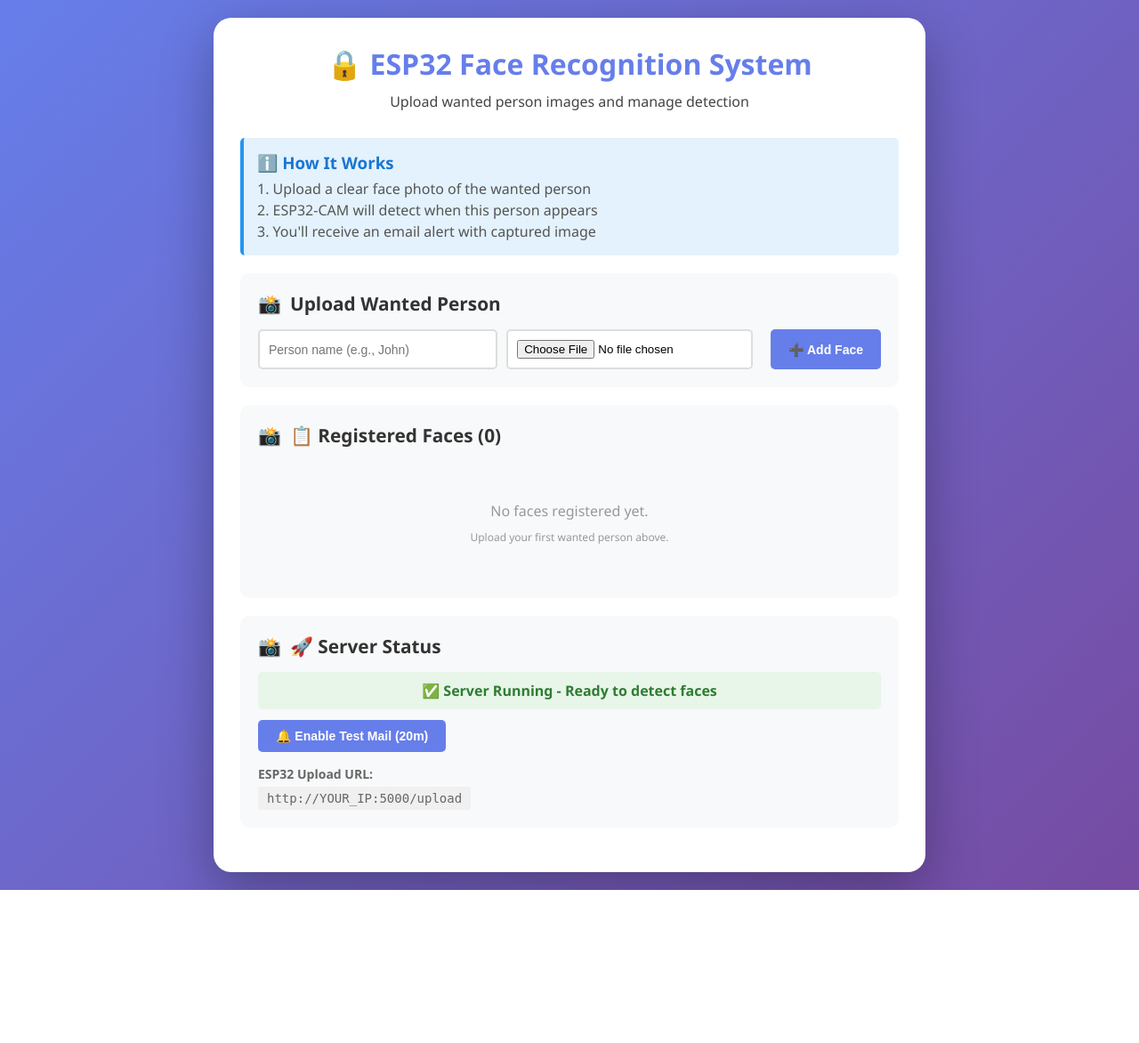
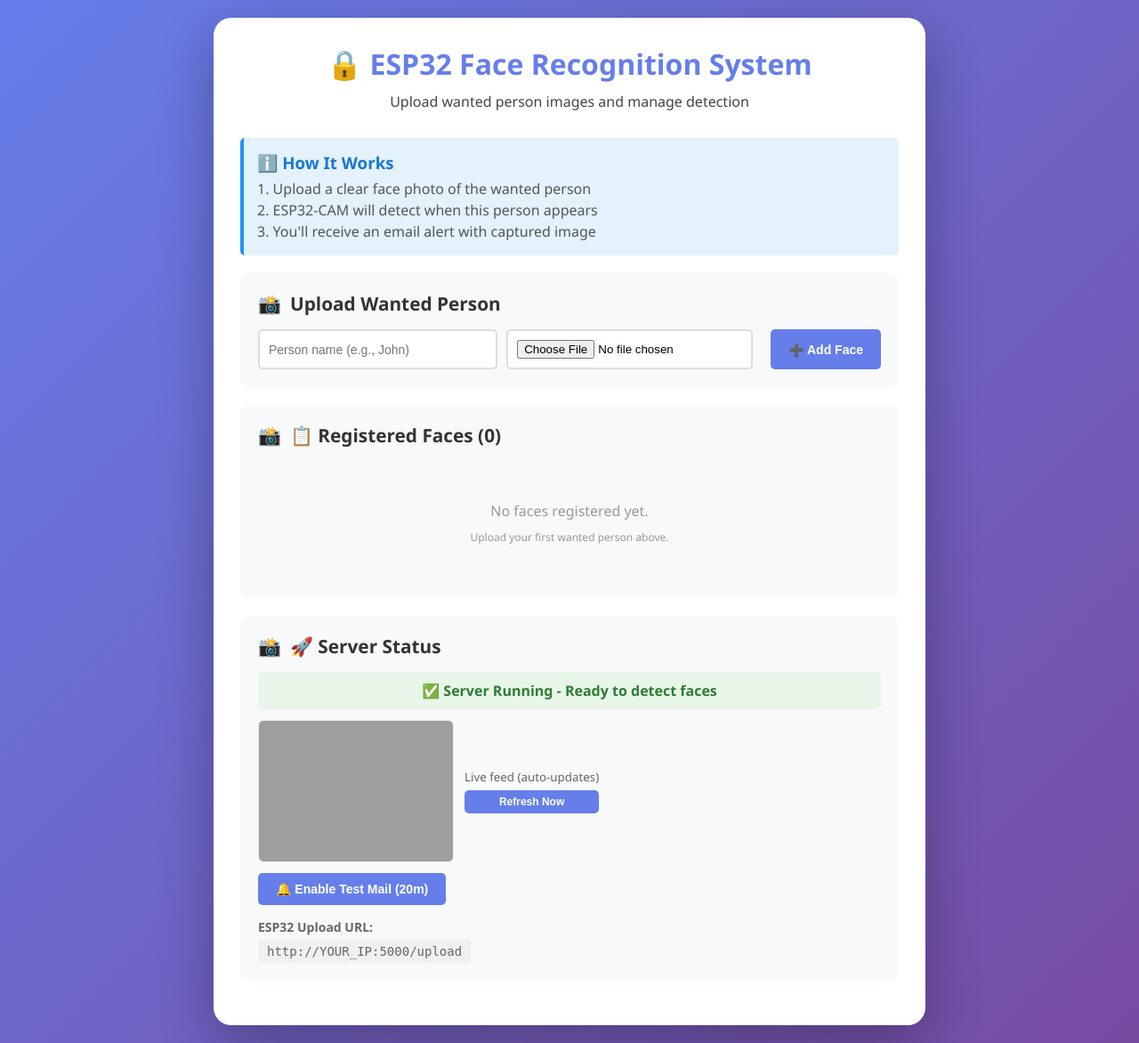
Before and after one commit to NMAAJI/esp32_face_server, a Flask app: page / in a window 1280 px wide. Shown: the whole page at 89% size. Before the commit the page ends 1000 px from the top, so only its background shows below. Run offline with Flask 3, Linux system fonts and the light colour scheme; grey boxes are pictures that could not be loaded.

Commit message:
Add live feed + test-mail UI and SMTP error reporting

```diff
--- a/app.py
+++ b/app.py
@@ -186,6 +186,12 @@ def upload_image():
         timestamp = datetime.now().strftime("%Y%m%d_%H%M%S")
         temp_path = os.path.join(STATIC_DIR, f"temp_{timestamp}.jpg")
         cv2.imwrite(temp_path, frame)
+        # Update latest frame for live feed (overwrites)
+        try:
+            latest_path = os.path.join(STATIC_DIR, 'latest.jpg')
+            cv2.imwrite(latest_path, frame)
+        except Exception as e:
+            print(f"Could not write latest frame: {e}")
 
         # Check if there are known faces
         known_faces = [f for f in os.listdir(KNOWN_DIR) if f.endswith(('.jpg', '.jpeg', '.png'))]
--- a/templates/index.html
+++ b/templates/index.html
@@ -208,6 +208,15 @@
                 ✅ Server Running - Ready to detect faces
             </div>
             <div style="margin-top:12px; display:flex; gap:8px; align-items:center;">
+                <div id="liveFeedWrap" style="display:flex; gap:12px; align-items:center;">
+                    <img id="liveFeed" src="/static/latest.jpg" alt="Live feed" style="width:220px; height:160px; object-fit:cover; border-radius:6px; border:1px solid #eee;">
+                    <div style="display:flex; flex-direction:column; gap:6px;">
+                        <small style="color:#666;">Live feed (auto-updates)</small>
+                        <button id="refreshLive" type="button" style="padding:6px 10px; font-size:12px;">Refresh Now</button>
+                    </div>
+                </div>
+            </div>
+            <div style="margin-top:12px; display:flex; gap:8px; align-items:center;">
                 <button id="enableTestBtn" type="button">🔔 Enable Test Mail (20m)</button>
                 <button id="sendTestBtn" type="button" style="display:none; background:#2196f3;">✉️ Send Test Email</button>
                 <span id="testTimer" style="color:#666; font-size:13px;"></span>
@@ -303,6 +312,17 @@
                 }).catch(e=>{ sendBtn.disabled = false; alert('Error sending'); console.error(e); });
             });
         })();
+
+        // Live feed auto-refresh
+        (function(){
+            const img = document.getElementById('liveFeed');
+            const btn = document.getElementById('refreshLive');
+            function refresh(){
+                img.src = '/static/latest.jpg?ts=' + Date.now();
+            }
+            btn.addEventListener('click', refresh);
+            setInterval(refresh, 2000);
+        })();
     </script>
 </body>
 </html>
```
